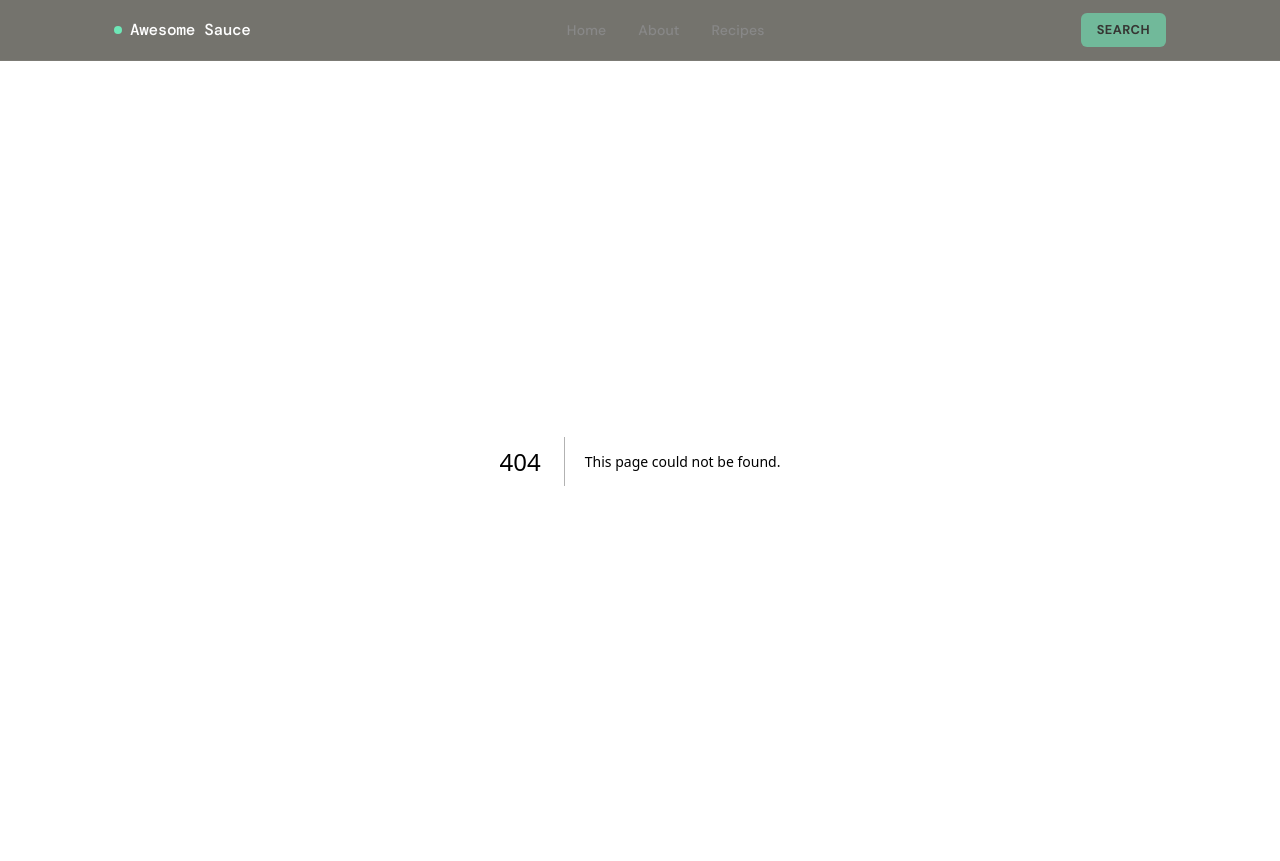
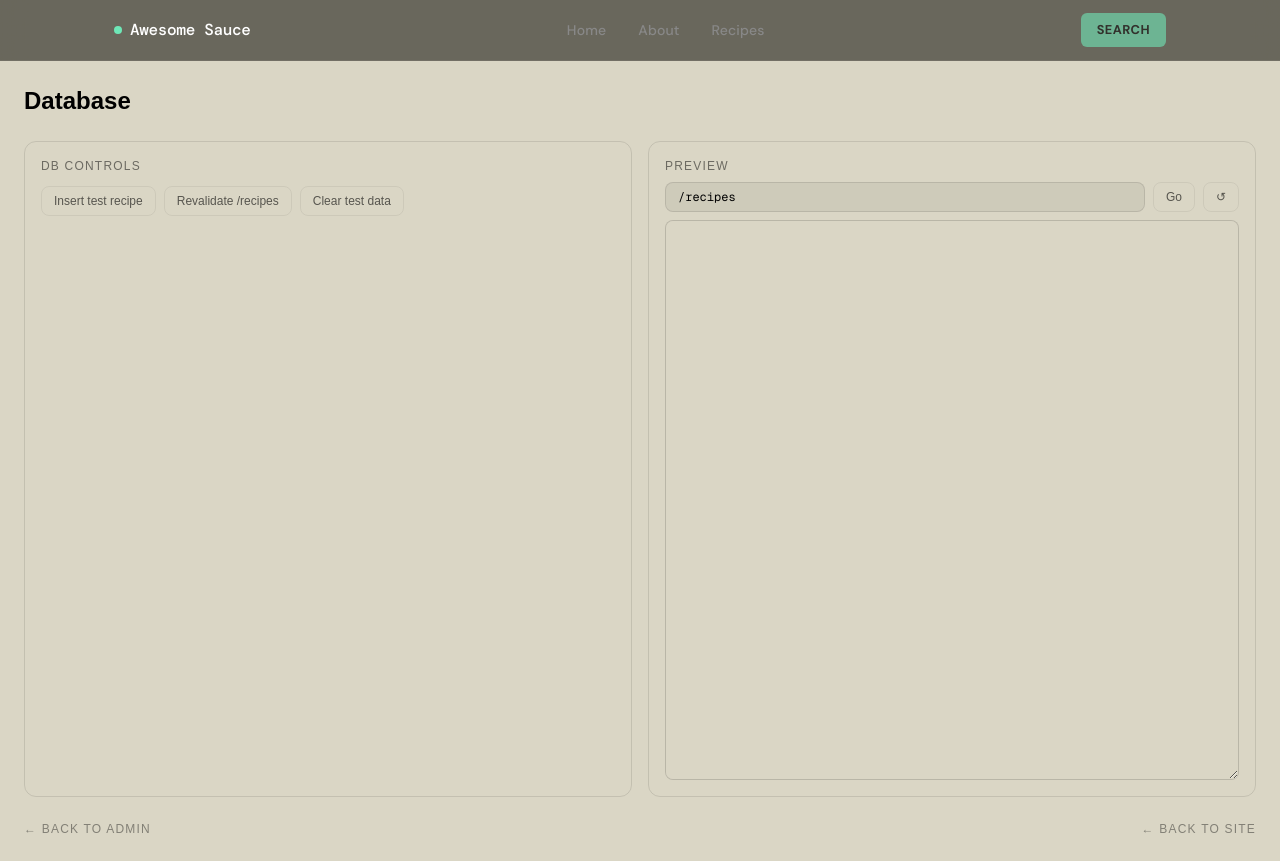
Before and after one commit to JacobMundy/awesomesauce-vercel, a Next.js app: page /admin/test-db in a window 1280 px wide. Before the commit this address had no page. Built offline with nearby package versions, Linux system fonts and the light colour scheme.

Commit message:
modified admin page, added recipes to db, added db testing

```diff
--- /dev/null
+++ b/app/admin/UpdateDbButtons.jsx
@@ -0,0 +1,30 @@
+"use client";
+import { createClient } from "@/lib/supabase/server";
+import { handleCompleteUpdate, handlePathUpdate } from "./action";
+
+export default function UpdateDbButtons() {
+	async function handleCompleteUpdate() {
+		revalidatePath("/", "layout");
+	}
+
+	async function handlePathUpdate(path) {
+		revalidatePath(path);
+	}
+
+	return (
+		<div className="flex gap-4">
+			<button
+				onClick={handleCompleteUpdate}
+				className="text-xs uppercase tracking-widest opacity-50 hover:opacity-100 hover:text-green-500 border border-foreground/10 hover:border-green-500/30 rounded-lg px-3 py-2 transition-all duration-200"
+			>
+				Revalidate All
+			</button>
+			<button
+				onClick={() => handlePathUpdate("/recipes")}
+				className="text-xs uppercase tracking-widest opacity-50 hover:opacity-100 hover:text-green-500 border border-foreground/10 hover:border-green-500/30 rounded-lg px-3 py-2 transition-all duration-200"
+			>
+				Revalidate Recipes
+			</button>
+		</div>
+	);
+}
--- /dev/null
+++ b/app/admin/action.js
@@ -0,0 +1,14 @@
+"use server";
+
+import { createClient } from "@/lib/supabase/server";
+import { revalidatePath } from "next/cache";
+
+const supabase = await createClient();
+
+export async function handleCompleteUpdate() {
+	revalidatePath("/", "layout");
+}
+
+export async function handlePathUpdate(path) {
+	revalidatePath(path);
+}
--- a/app/admin/page.jsx
+++ b/app/admin/page.jsx
@@ -2,6 +2,7 @@ import { createClient } from "@/lib/supabase/server";
 import { redirect } from "next/navigation";
 import Link from "next/link";
 import SignOutButton from "./SignOutButton";
+import UpdateDbButtons from "./UpdateDbButtons";
 
 export default async function AdminDashboard() {
 	const supabase = await createClient();
@@ -20,14 +21,17 @@ export default async function AdminDashboard() {
 			href: "/admin/recipes",
 			label: "Recipes",
 			description: "Add, edit, or remove recipes",
-			icon: "🍳",
 		},
 		{
 			href: "/admin/images",
 			label: "Images",
 			description: "Upload images to storage",
-			icon: "🖼️",
 			disabled: true,
+		},
+		{
+			href: "/admin/test-db",
+			label: "Test DB",
+			description: "Test database reads, writes, and cache revalidation",
 		},
 	];
 
@@ -59,8 +63,7 @@ export default async function AdminDashboard() {
 								<span className="absolute top-3 right-3 text-[10px] uppercase tracking-widest opacity-50 border border-foreground/20 rounded-full px-2 py-0.5">
 									Soon
 								</span>
-								<div className="text-3xl mb-4">{section.icon}</div>
-								<h2 className="font-semibold text-lg mb-1">{section.label}</h2>
+								<div className="text-3xl mb-4">{section.label}</div>
 								<p className="text-sm opacity-50">{section.description}</p>
 							</div>
 						) : (
@@ -69,8 +72,7 @@ export default async function AdminDashboard() {
 								href={section.href}
 								className="group relative rounded-2xl border border-foreground/10 bg-foreground/5 p-6 hover:bg-foreground/10 hover:border-foreground/20 transition-all duration-200"
 							>
-								<div className="text-3xl mb-4">{section.icon}</div>
-								<h2 className="font-semibold text-lg mb-1">{section.label}</h2>
+								<div className="text-3xl mb-4">{section.label}</div>
 								<p className="text-sm opacity-50">{section.description}</p>
 								<span className="absolute bottom-5 right-5 opacity-30 group-hover:opacity-70 transition-opacity text-lg">
 									→
@@ -81,7 +83,9 @@ export default async function AdminDashboard() {
 				</div>
 
 				{/* Back to site */}
-				<div className="mt-10">
+				<div className="my-14 border-t border-foreground/10" />
+				<UpdateDbButtons />
+				<div className="mt-14">
 					<Link
 						href="/"
 						className="text-xs opacity-40 hover:opacity-70 transition-opacity uppercase tracking-widest"
--- a/app/admin/recipes/new/page.jsx
+++ b/app/admin/recipes/new/page.jsx
@@ -17,7 +17,7 @@ export default async function NewRecipePage() {
 
 	return (
 		<main className="min-h-screen bg-background text-foreground px-4 py-16 md:px-8">
-			<div className="max-w-2xl mx-auto">
+			<div className="w-full mx-auto">
 				<Link
 					href="/admin/recipes"
 					className="text-xs opacity-40 hover:opacity-70 transition-opacity uppercase tracking-widest block mb-8"
--- /dev/null
+++ b/app/admin/test-db/db-test-actions.js
@@ -0,0 +1,29 @@
+"use server";
+import { createClient } from "@/lib/supabase/server";
+import { revalidatePath } from "next/cache";
+
+export async function insertTestRecipe() {
+	const supabase = await createClient();
+	await supabase.from("recipes").insert({
+		name: "Test Recipe",
+		ingredients: { "Test Ingredient": 1 },
+		slug: "test-recipe",
+		average_time: 5,
+	});
+	revalidatePath("/recipes");
+}
+
+export async function clearTestData() {
+	const supabase = await createClient();
+	await supabase.from("recipes").delete().eq("slug", "test-recipe");
+	revalidatePath("/recipes");
+	confirm(
+		"Test data cleared. Please check the recipes page to confirm the test recipe has been removed.",
+	);
+}
+
+export async function revalidateRecipes() {
+	revalidatePath("/recipes");
+
+	console.log("Revalidated /recipes");
+}
--- /dev/null
+++ b/app/admin/test-db/page.jsx
@@ -0,0 +1,28 @@
+import Link from "next/link";
+import AdminTestLayout from "@/components/admin/AdminTestLayout";
+import {
+	insertTestRecipe,
+	clearTestData,
+	revalidateRecipes,
+} from "./db-test-actions";
+export default function DbTestPage() {
+	return (
+		<AdminTestLayout
+			title="Database"
+			previewPath="/recipes"
+			actions={[
+				{
+					label: "Insert test recipe",
+					action: insertTestRecipe,
+					variant: "success",
+				},
+				{
+					label: "Revalidate /recipes",
+					action: revalidateRecipes,
+					variant: "default",
+				},
+				{ label: "Clear test data", action: clearTestData, variant: "danger" },
+			]}
+		/>
+	);
+}
--- /dev/null
+++ b/components/admin/AdminTestLayout.jsx
@@ -0,0 +1,172 @@
+"use client";
+import { useState } from "react";
+import Link from "next/link";
+
+// ─── Test Controls ────────────────────────────────────────────────────────────
+// Pass an array of { label, action, variant } objects
+// variant: "default" | "danger" | "success"
+export function TestControls({ title = "Test Controls", actions = [] }) {
+	const [loading, setLoading] = useState(null);
+	const [results, setResults] = useState([]);
+
+	const run = async (action, label, i) => {
+		setLoading(i);
+		try {
+			await action();
+			setResults((prev) => [
+				{ label, ok: true, time: new Date().toLocaleTimeString() },
+				...prev.slice(0, 9),
+			]);
+		} catch (e) {
+			setResults((prev) => [
+				{
+					label,
+					ok: false,
+					msg: e.message,
+					time: new Date().toLocaleTimeString(),
+				},
+				...prev.slice(0, 9),
+			]);
+		} finally {
+			setLoading(null);
+		}
+	};
+
+	const variantClass = {
+		default: "hover:text-blue-400 hover:border-blue-400/30",
+		danger: "hover:text-red-400  hover:border-red-400/30",
+		success: "hover:text-green-400 hover:border-green-400/30",
+	};
+
+	return (
+		<div className="flex flex-col gap-3 h-full">
+			<p className="text-xs font-medium opacity-50 uppercase tracking-widest">
+				{title}
+			</p>
+			<div className="flex flex-wrap gap-2">
+				{actions.map((a, i) => (
+					<button
+						key={i}
+						disabled={loading === i}
+						onClick={() => run(a.action, a.label, i)}
+						className={`text-xs border rounded-lg px-3 py-1.5 transition-all opacity-60 hover:opacity-100 border-foreground/10 disabled:opacity-20 ${variantClass[a.variant ?? "default"]}`}
+					>
+						{loading === i ? "..." : a.label}
+					</button>
+				))}
+			</div>
+
+			{/* Result log */}
+			{results.length > 0 && (
+				<div className="mt-auto flex flex-col gap-1 border border-foreground/10 rounded-lg p-3 max-h-40 overflow-y-auto">
+					{results.map((r, i) => (
+						<p key={i} className="text-xs font-mono">
+							<span className={r.ok ? "text-green-500" : "text-red-500"}>
+								{r.ok ? "✓" : "✗"}
+							</span>{" "}
+							<span className="opacity-40">{r.time}</span> {r.label}
+							{r.msg && <span className="opacity-40"> — {r.msg}</span>}
+						</p>
+					))}
+				</div>
+			)}
+		</div>
+	);
+}
+
+// ─── Preview Frame ────────────────────────────────────────────────────────────
+export function PreviewFrame({ defaultPath = "/" }) {
+	const [path, setPath] = useState(defaultPath);
+	const [input, setInput] = useState(defaultPath);
+	const [key, setKey] = useState(0); // increment to force iframe reload
+
+	const navigate = () => {
+		setPath(input);
+		setKey((k) => k + 1);
+	};
+	const refresh = () => setKey((k) => k + 1);
+
+	return (
+		<div className="flex flex-col gap-2 h-full min-h-0">
+			<p className="text-xs font-medium opacity-50 uppercase tracking-widest">
+				Preview
+			</p>
+			<div className="flex gap-2">
+				<input
+					value={input}
+					onChange={(e) => setInput(e.target.value)}
+					onKeyDown={(e) => e.key === "Enter" && navigate()}
+					className="flex-1 text-xs bg-foreground/5 border border-foreground/10 rounded-lg px-3 py-1.5 font-mono outline-none focus:border-foreground/30"
+					placeholder="/path"
+				/>
+				<button
+					onClick={navigate}
+					className="text-xs border border-foreground/10 rounded-lg px-3 py-1.5 hover:opacity-100 opacity-60 transition-all hover:text-blue-400 hover:border-blue-400/30"
+				>
+					Go
+				</button>
+				<button
+					onClick={refresh}
+					className="text-xs border border-foreground/10 rounded-lg px-3 py-1.5 hover:opacity-100 opacity-60 transition-all"
+				>
+					↺
+				</button>
+			</div>
+			<div
+				className="flex-1 w-full rounded-lg border border-foreground/10 bg-foreground/5 overflow-auto resize-y min-h-64"
+				style={{ height: "600px" }}
+			>
+				<iframe key={key} src={path} className="w-full h-full" />
+			</div>
+		</div>
+	);
+}
+
+export function BackToAdminButton() {
+	return (
+		<Link
+			href="/admin"
+			className="text-xs opacity-40 hover:opacity-70 transition-opacity uppercase tracking-widest"
+		>
+			← Back to Admin
+		</Link>
+	);
+}
+
+export function BackToSiteButton() {
+	return (
+		<Link
+			href="/"
+			className="text-xs opacity-40 hover:opacity-70 transition-opacity uppercase tracking-widest"
+		>
+			← Back to site
+		</Link>
+	);
+}
+
+// ─── Full Layout ──────────────────────────────────────────────────────────────
+// Drop-in wrapper that combines all three zones
+export default function AdminTestLayout({
+	title,
+	tests = [],
+	actions = [],
+	previewPath = "/",
+}) {
+	return (
+		<div className="flex flex-col gap-6 p-6 min-h-screen">
+			{title && <h1 className="text-2xl font-semibold">{title}</h1>}
+			<div className="grid grid-cols-2 gap-4 flex-1">
+				<div className="border border-foreground/10 rounded-xl p-4 flex flex-col">
+					<TestControls title="DB Controls" actions={actions} />
+				</div>
+				<div className="border border-foreground/10 rounded-xl p-4 flex flex-col">
+					<PreviewFrame defaultPath={previewPath} />
+				</div>
+			</div>
+			<div className="flex justify-between">
+				<BackToAdminButton />
+				<BackToSiteButton />
+			</div>
+		</div>
+	);
+}
```
Also changed, not shown: app/admin/Section.js (added).
